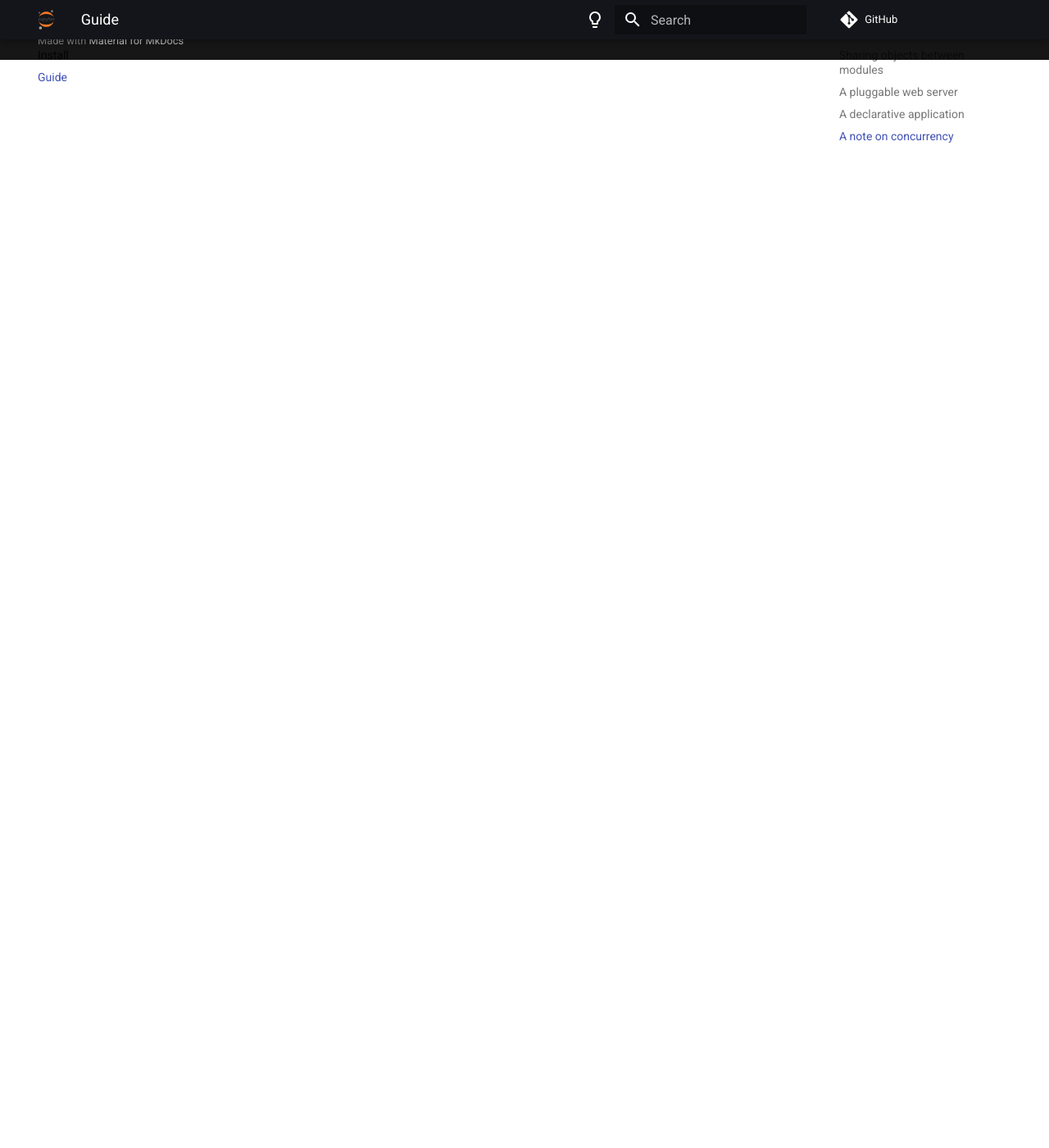
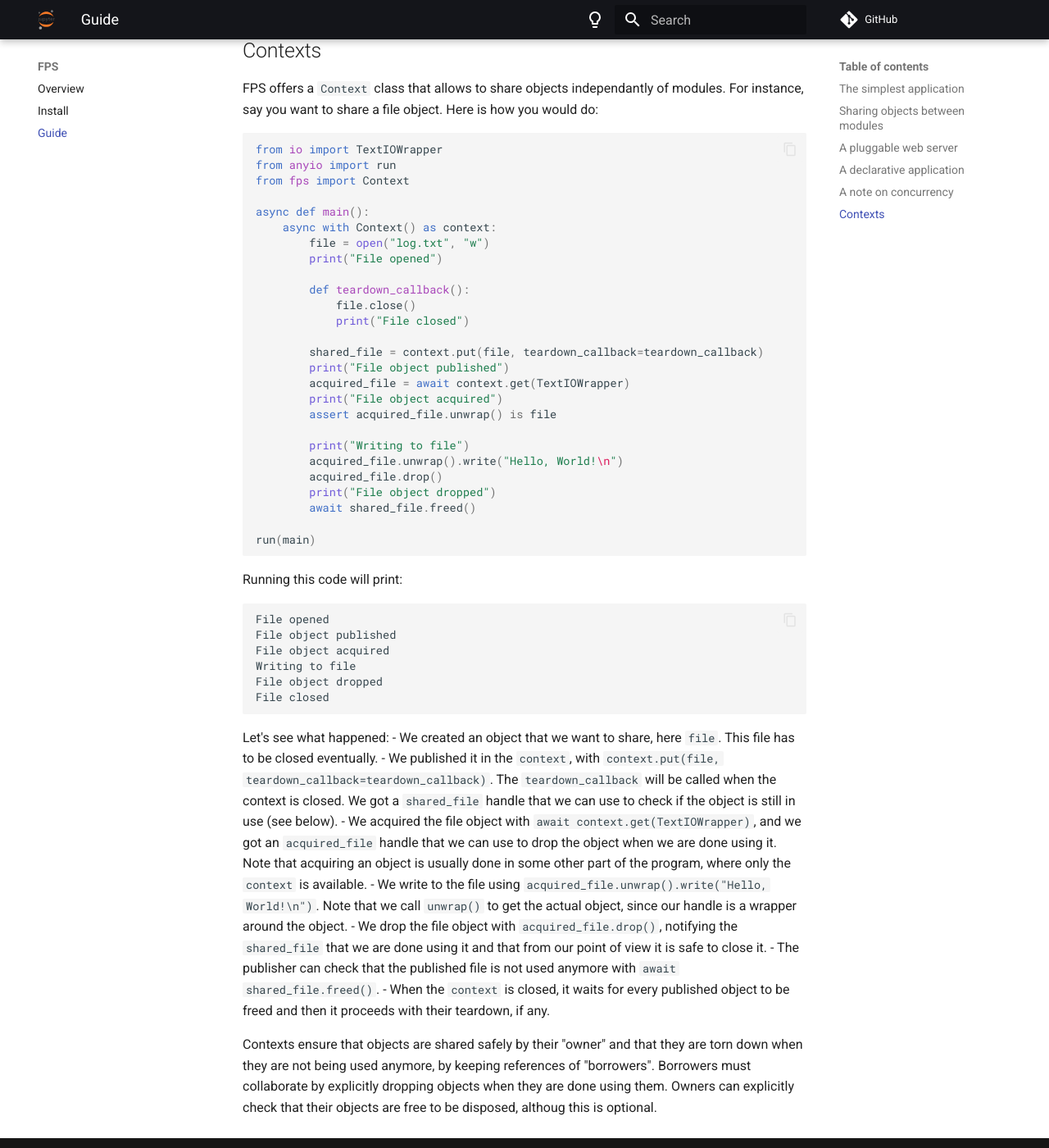
Before and after one commit to jupyter-server/fps, an MkDocs documentation site: the page built from docs/guide.md, in a window 1280 px wide and 1400 px high, scrolled down 5571 px. Shown: the whole window at 82% size. Built offline with MkDocs 1.6.1 and Material for MkDocs 9.7.7, drawn with Linux system fonts in a browser that asks for light colours; comment, search, counter and statistics services are not loaded; before the commit the page ends 5644 px from its top, so only the background shows below that.

Commit message:
Add context documentation (#119)

````diff
--- a/docs/guide.md
+++ b/docs/guide.md
@@ -247,3 +247,58 @@ class MyModule(Module):
             tg.start_soon(sleep, float("inf"))
             self.done()
 ```
+
+## Contexts
+
+FPS offers a `Context` class that allows to share objects independantly of modules. For instance, say you want to share a file object. Here is how you would do:
+
+```py
+from io import TextIOWrapper
+from anyio import run
+from fps import Context
+
+async def main():
+    async with Context() as context:
+        file = open("log.txt", "w")
+        print("File opened")
+
+        def teardown_callback():
+            file.close()
+            print("File closed")
+
+        shared_file = context.put(file, teardown_callback=teardown_callback)
+        print("File object published")
+        acquired_file = await context.get(TextIOWrapper)
+        print("File object acquired")
+        assert acquired_file.unwrap() is file
+
+        print("Writing to file")
+        acquired_file.unwrap().write("Hello, World!\n")
+        acquired_file.drop()
+        print("File object dropped")
+        await shared_file.freed()
+
+run(main)
+```
+
+Running this code will print:
+
+```
+File opened
+File object published
+File object acquired
+Writing to file
+File object dropped
+File closed
+```
+
+Let's see what happened:
+- We created an object that we want to share, here `file`. This file has to be closed eventually.
+- We published it in the `context`, with `context.put(file, teardown_callback=teardown_callback)`. The `teardown_callback` will be called when the context is closed. We got a `shared_file` handle that we can use to check if the object is still in use (see below).
+- We acquired the file object with `await context.get(TextIOWrapper)`, and we got an `acquired_file` handle that we can use to drop the object when we are done using it. Note that acquiring an object is usually done in some other part of the program, where only the `context` is available.
+- We write to the file using `acquired_file.unwrap().write("Hello, World!\n")`. Note that we call `unwrap()` to get the actual object, since our handle is a wrapper around the object.
+- We drop the file object with `acquired_file.drop()`, notifying the `shared_file` that we are done using it and that from our point of view it is safe to close it.
+- The publisher can check that the published file is not used anymore with `await shared_file.freed()`.
+- When the `context` is closed, it waits for every published object to be freed and then it proceeds with their teardown, if any.
+
+Contexts ensure that objects are shared safely by their "owner" and that they are torn down when they are not being used anymore, by keeping references of "borrowers". Borrowers must collaborate by explicitly dropping objects when they are done using them. Owners can explicitly check that their objects are free to be disposed, althoug this is optional.
````
